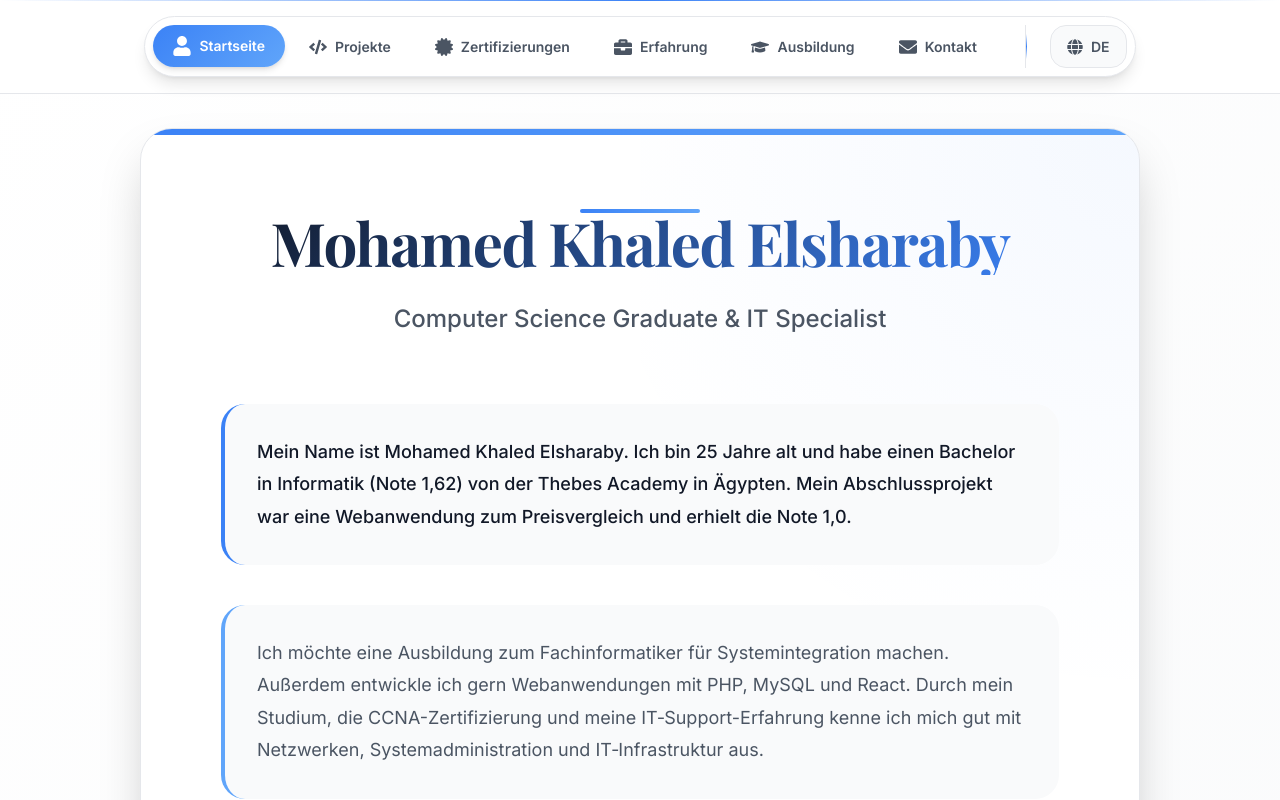
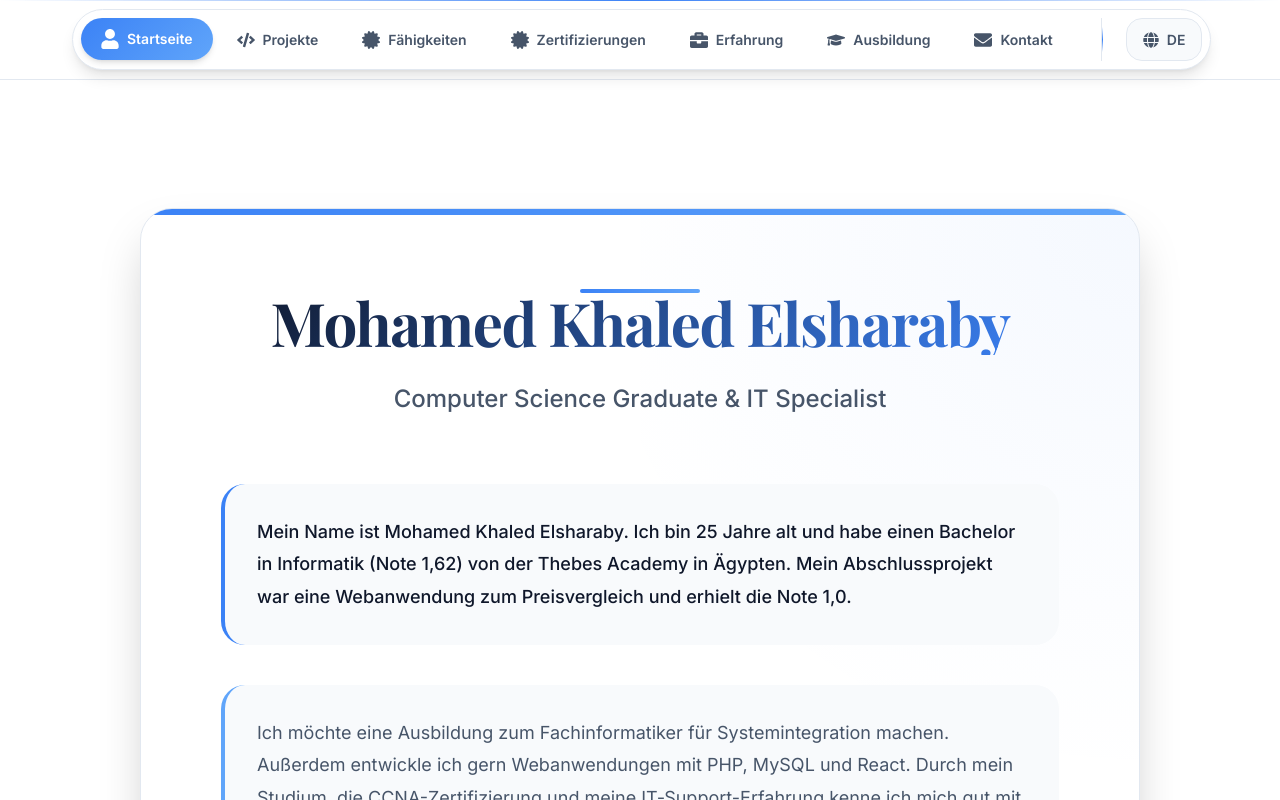
Before and after one commit to Mohamed-khaled0/My-Portfolio-ReactJS, a React (Vite) app: page / in a window 1280 px wide. Shown: the top 800 px of the page. Built offline with nearby package versions, Linux system fonts and the light colour scheme.

Commit message:
Fix Navigation and Improve Section Separation

```diff
--- a/src/App.jsx
+++ b/src/App.jsx
@@ -12,54 +12,83 @@ import { Routes, Route, useLocation } from 'react-router-dom';
 import ProjectDetails from './components/3-main/ProjectDetails';
 
 function App() {
-  const [activeSection, setActiveSection] = useState(() => {
-    return localStorage.getItem('activeSection') || 'home';
-  });
-
+  const [activeSection, setActiveSection] = useState('home');
   const location = useLocation();
 
+  // Handle scroll-based section detection
   useEffect(() => {
-    localStorage.setItem('activeSection', activeSection);
-  }, [activeSection]);
+    const handleScroll = () => {
+      const sections = ['home', 'projects', 'skills', 'certifications', 'experience', 'education', 'contact'];
+      const scrollPosition = window.scrollY + 100; // Offset for header
 
-  // Single column layout - no sidebar
-  const sectionComponents = {
-    home: <Home />,
-    projects: <Main />,
-    skills: <Skills />,
-    certifications: <Certifications />,
-    experience: <Experience />,
-    education: <Education />,
-    contact: <Contact />,
+      for (let i = sections.length - 1; i >= 0; i--) {
+        const section = document.getElementById(sections[i]);
+        if (section && section.offsetTop <= scrollPosition) {
+          setActiveSection(sections[i]);
+          break;
+        }
+      }
+    };
+
+    // Only add scroll listener on main page
+    if (location.pathname === '/') {
+      window.addEventListener('scroll', handleScroll);
+      handleScroll(); // Check initial position
+    }
+
+    return () => window.removeEventListener('scroll', handleScroll);
+  }, [location.pathname]);
+
+  // Handle navigation clicks with smooth scrolling
+  const handleNavigation = (sectionId) => {
+    setActiveSection(sectionId);
+    const element = document.getElementById(sectionId);
+    if (element) {
+      const headerHeight = 80; // Account for fixed header
+      const elementPosition = element.offsetTop - headerHeight;
+
+      window.scrollTo({
+        top: elementPosition,
+        behavior: 'smooth'
+      });
+    }
   };
 
   return (
     <div className='single-column-layout'>
-      <Header setActiveSection={setActiveSection} activeSection={activeSection} />
+      <Header
+        setActiveSection={handleNavigation}
+        activeSection={activeSection}
+      />
       <main className='main-content'>
         <Routes>
           <Route path="/" element={
             <div className="sections-container">
-              {/* Render all sections in order for single-page flow */}
-              <section id="home" className={activeSection === 'home' ? 'active-section' : ''}>
+              <section id="home" className="section-wrapper home-section-wrapper">
                 <Home />
               </section>
-              <section id="projects" className={activeSection === 'projects' ? 'active-section' : ''}>
+
+              <section id="projects" className="section-wrapper projects-section-wrapper">
                 <Main />
               </section>
-              <section id="skills" className={activeSection === 'skills' ? 'active-section' : ''}>
+
+              <section id="skills" className="section-wrapper skills-section-wrapper">
                 <Skills />
               </section>
-              <section id="certifications" className={activeSection === 'certifications' ? 'active-section' : ''}>
+
+              <section id="certifications" className="section-wrapper certifications-section-wrapper">
                 <Certifications />
               </section>
-              <section id="experience" className={activeSection === 'experience' ? 'active-section' : ''}>
+
+              <section id="experience" className="section-wrapper experience-section-wrapper">
                 <Experience />
               </section>
-              <section id="education" className={activeSection === 'education' ? 'active-section' : ''}>
+
+              <section id="education" className="section-wrapper education-section-wrapper">
                 <Education />
               </section>
-              <section id="contact" className={activeSection === 'contact' ? 'active-section' : ''}>
+
+              <section id="contact" className="section-wrapper contact-section-wrapper">
                 <Contact />
               </section>
             </div>
--- a/src/components/0-home/home.css
+++ b/src/components/0-home/home.css
@@ -6,7 +6,6 @@
   justify-content: center;
   position: relative;
   overflow: hidden;
-  background: linear-gradient(135deg, var(--background) 0%, var(--surface-elevated) 100%);
 }
 
 .home-section::before {
--- a/src/components/1-header/Header.jsx
+++ b/src/components/1-header/Header.jsx
@@ -26,6 +26,7 @@ export default function Header({ setActiveSection, activeSection }) {
   const navItems = [
     { key: 'home', icon: FaUser, label: t('home') },
     { key: 'projects', icon: FaCode, label: t('projects') },
+    { key: 'skills', icon: FaCertificate, label: t('skills') },
     { key: 'certifications', icon: FaCertificate, label: t('certifications') },
     { key: 'experience', icon: FaBriefcase, label: t('experience') },
     { key: 'education', icon: FaGraduationCap, label: t('education') },
@@ -41,6 +42,7 @@ export default function Header({ setActiveSection, activeSection }) {
               key={key}
               className={`nav-pill ${activeSection === key ? 'active' : ''}`}
               onClick={() => setActiveSection(key)}
+              aria-label={`Navigate to ${label}`}
             >
               <Icon />
               <span>{label}</span>
@@ -52,6 +54,7 @@ export default function Header({ setActiveSection, activeSection }) {
               className="lang-button"
               onClick={() => changeLanguage(currentLanguage === 'en' ? 'de' : 'en')}
               title={currentLanguage === 'en' ? 'Switch to Deutsch' : 'Switch to English'}
+              aria-label={`Switch language to ${currentLanguage === 'en' ? 'German' : 'English'}`}
             >
               <FaGlobe />
               <span>{currentLanguage === 'en' ? 'EN' : 'DE'}</span>
--- a/src/components/1-header/header.css
+++ b/src/components/1-header/header.css
@@ -9,6 +9,9 @@
   border-bottom: 1px solid var(--border);
   padding: var(--space-4) 0;
   transition: all var(--transition);
+  height: var(--header-height);
+  display: flex;
+  align-items: center;
 }
 
 .header-container::before {
@@ -31,6 +34,7 @@
   max-width: var(--max-width);
   margin: 0 auto;
   padding: 0 var(--space-8);
+  width: 100%;
 }
 
 .nav-pills {
--- a/src/index.css
+++ b/src/index.css
@@ -8,24 +8,24 @@
   --font-display: 'Playfair Display', Georgia, serif;
 
   /* Colors - Sophisticated Palette */
-  --primary: #1a1a1a;
-  --primary-light: #2d2d2d;
+  --primary: #0f172a;
+  --primary-light: #1e293b;
   --accent: #3b82f6;
   --accent-light: #60a5fa;
   --accent-dark: #1d4ed8;
 
   /* Neutrals */
   --white: #ffffff;
-  --gray-50: #f9fafb;
-  --gray-100: #f3f4f6;
-  --gray-200: #e5e7eb;
-  --gray-300: #d1d5db;
-  --gray-400: #9ca3af;
-  --gray-500: #6b7280;
-  --gray-600: #4b5563;
-  --gray-700: #374151;
-  --gray-800: #1f2937;
-  --gray-900: #111827;
+  --gray-50: #f8fafc;
+  --gray-100: #f1f5f9;
+  --gray-200: #e2e8f0;
+  --gray-300: #cbd5e1;
+  --gray-400: #94a3b8;
+  --gray-500: #64748b;
+  --gray-600: #475569;
+  --gray-700: #334155;
+  --gray-800: #1e293b;
+  --gray-900: #0f172a;
 
   /* Semantic Colors */
   --background: var(--white);
@@ -33,7 +33,7 @@
   --surface-elevated: var(--gray-50);
   --text-primary: var(--gray-900);
   --text-secondary: var(--gray-600);
-  --text-tertiary: var(--gray-500);
+  --text-muted: var(--gray-500);
   --border: var(--gray-200);
   --border-light: var(--gray-100);
   --success: #10b981;
@@ -131,19 +131,82 @@ body {
 .main-content {
   width: 100%;
   min-height: 100vh;
+  padding-top: var(--header-height);
 }
 
 .sections-container {
   width: 100%;
 }
 
-.sections-container section {
+/* Section Wrapper Styles - Better Separation */
+.section-wrapper {
   width: 100%;
   min-height: 100vh;
-  display: flex;
-  align-items: center;
-  justify-content: center;
   position: relative;
+  scroll-margin-top: var(--header-height);
+  border-bottom: 1px solid var(--border-light);
+}
+
+/* Alternating Section Backgrounds for Better Separation */
+.section-wrapper:nth-child(odd) {
+  background: var(--background);
+}
+
+.section-wrapper:nth-child(even) {
+  background: var(--surface-elevated);
+}
+
+/* Section-specific styling */
+.home-section-wrapper {
+  background: linear-gradient(135deg, var(--background) 0%, var(--surface-elevated) 100%);
+  border-bottom: 2px solid var(--border);
+}
+
+.projects-section-wrapper {
+  background: var(--surface-elevated);
+  position: relative;
+}
+
+.projects-section-wrapper::before {
+  content: '';
+  position: absolute;
+  top: 0;
+  left: 0;
+  right: 0;
+  height: 1px;
+  background: linear-gradient(90deg, transparent, var(--accent), transparent);
+}
+
+.skills-section-wrapper {
+  background: var(--background);
+}
+
+.certifications-section-wrapper {
+  background: var(--surface-elevated);
+}
+
+.experience-section-wrapper {
+  background: var(--background);
+  position: relative;
+}
+
+.experience-section-wrapper::before {
+  content: '';
+  position: absolute;
+  top: 0;
+  left: 0;
+  right: 0;
+  height: 1px;
+  background: linear-gradient(90deg, transparent, var(--accent), transparent);
+}
+
+.education-section-wrapper {
+  background: var(--surface-elevated);
+}
+
+.contact-section-wrapper {
+  background: linear-gradient(135deg, var(--background) 0%, var(--gray-100) 100%);
+  border-bottom: none;
 }
 
 /* Typography System */
@@ -256,18 +319,6 @@ p {
   box-shadow: var(--shadow-lg);
 }
 
-.btn-ghost {
-  background: transparent;
-  color: var(--text-secondary);
-  border: 2px solid transparent;
-}
-
-.btn-ghost:hover {
-  background: var(--surface-elevated);
-  color: var(--text-primary);
-  border-color: var(--border);
-}
-
 /* Enhanced Card System */
 .card {
   background: var(--surface);
@@ -358,37 +409,6 @@ input:focus, textarea:focus, select:focus {
   padding: 0 var(--space-8);
 }
 
-.flex { display: flex; }
-.flex-col { flex-direction: column; }
-.items-center { align-items: center; }
-.justify-center { justify-content: center; }
-.justify-between { justify-content: space-between; }
-.gap-4 { gap: var(--space-4); }
-.gap-6 { gap: var(--space-6); }
-.gap-8 { gap: var(--space-8); }
-
-.text-center { text-align: center; }
-.text-left { text-align: left; }
-.text-right { text-align: right; }
-
-.text-primary { color: var(--text-primary); }
-.text-secondary { color: var(--text-secondary); }
-.text-tertiary { color: var(--text-tertiary); }
-
-.bg-surface { background-color: var(--surface); }
-.bg-elevated { background-color: var(--surface-elevated); }
-
-.rounded { border-radius: var(--radius); }
-.rounded-lg { border-radius: var(--radius-lg); }
-.rounded-xl { border-radius: var(--radius-xl); }
-.rounded-2xl { border-radius: var(--radius-2xl); }
-.rounded-full { border-radius: var(--radius-full); }
-
-.shadow-sm { box-shadow: var(--shadow-sm); }
-.shadow { box-shadow: var(--shadow-md); }
-.shadow-lg { box-shadow: var(--shadow-lg); }
-.shadow-xl { box-shadow: var(--shadow-xl); }
-
 /* Scroll to Top Button */
 .scroll2Top {
   position: fixed;
@@ -430,7 +450,7 @@ input:focus, textarea:focus, select:focus {
 }
 
 ::-webkit-scrollbar-thumb:hover {
-  background: var(--text-tertiary);
+  background: var(--text-muted);
 }
 
 /* Animation Classes */
@@ -500,6 +520,15 @@ input:focus, textarea:focus, select:focus {
     --space-20: 3rem;
     --space-24: 4rem;
     --space-32: 5rem;
+    --header-height: 70px;
+  }
+
+  .main-content {
+    padding-top: var(--header-height);
+  }
+
+  .section-wrapper {
+    scroll-margin-top: var(--header-height);
   }
 
   .container {
@@ -529,6 +558,15 @@ input:focus, textarea:focus, select:focus {
     --text-5xl: 1.75rem;
     --text-4xl: 1.5rem;
     --text-3xl: 1.25rem;
+    --header-height: 60px;
+  }
+
+  .main-content {
+    padding-top: var(--header-height);
+  }
+
+  .section-wrapper {
+    scroll-margin-top: var(--header-height);
   }
 
   .container {
```
